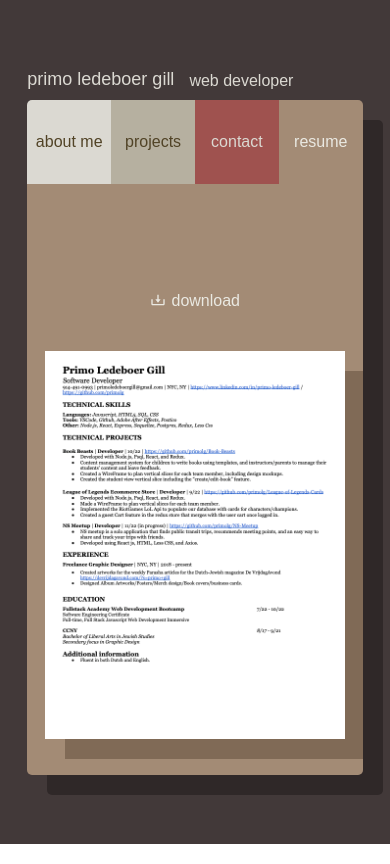
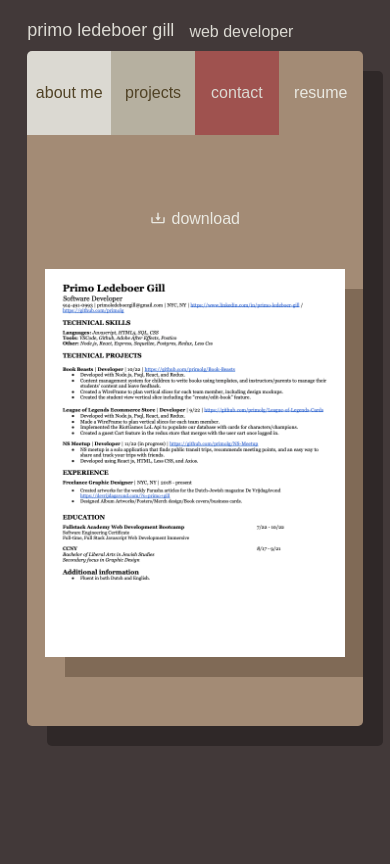
Before and after one commit to primolg/scroll-site, a React (Create React App) app: page / in a window 390 px wide. Both pictures are taken after a click on the element "resume". Built offline with nearby package versions, Linux system fonts and the light colour scheme.

Commit message:
minor fixes for mobile test deploy

```diff
--- a/public/App.css
+++ b/public/App.css
@@ -39,6 +39,10 @@
   overflow: hidden;
 }
 @media only screen and (max-width: 600px){
+  #root{
+    align-items: unset;
+    padding-top: 20px;
+  }
   #header{
     font-size: medium;
   }
--- a/src/components/Resume/resume.css
+++ b/src/components/Resume/resume.css
@@ -44,10 +44,8 @@
     }
 }
 
-@media only screen and (min-width: 1000px){
-    #resume-img{
-        border-radius: 0;
-        max-height: 100%;
-        width: 30%;
+@media only screen and (max-width: 600px){
+    #download-div{
+        margin-top: 0;
     }
 }
```
